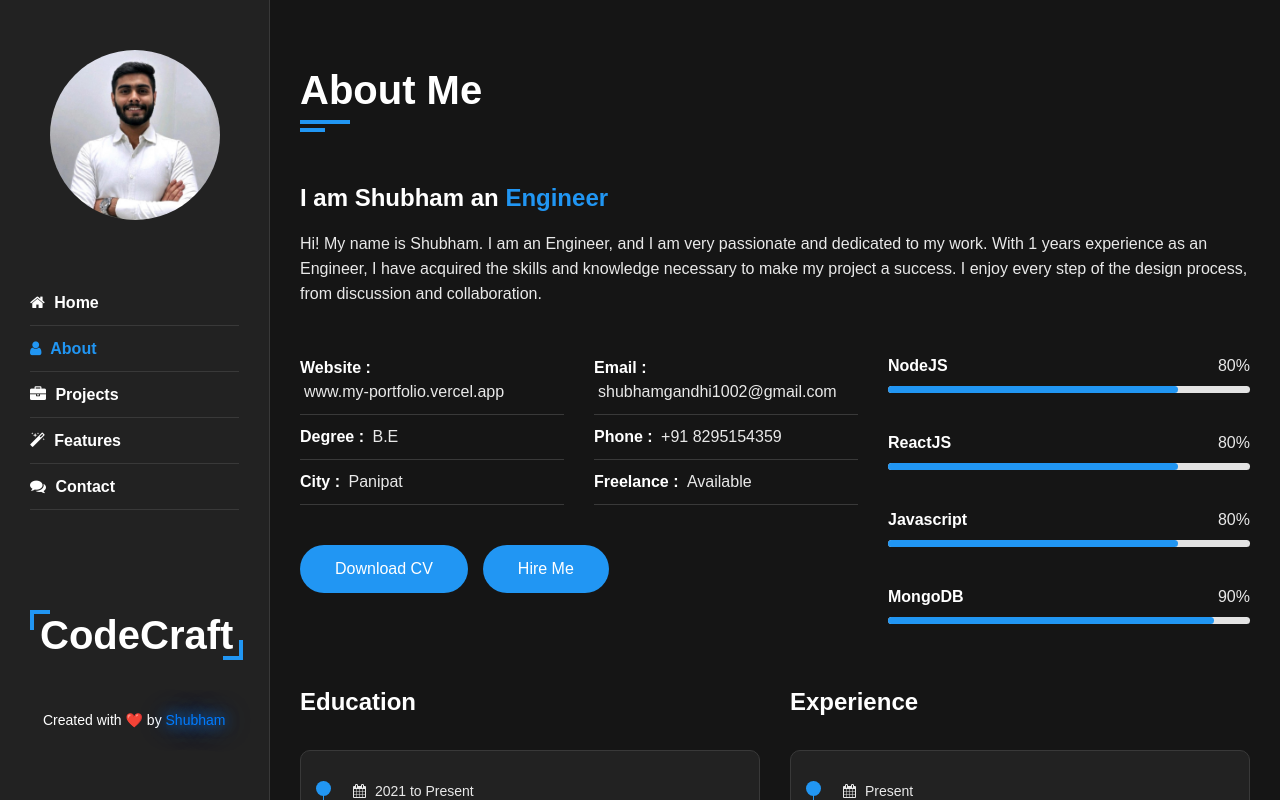
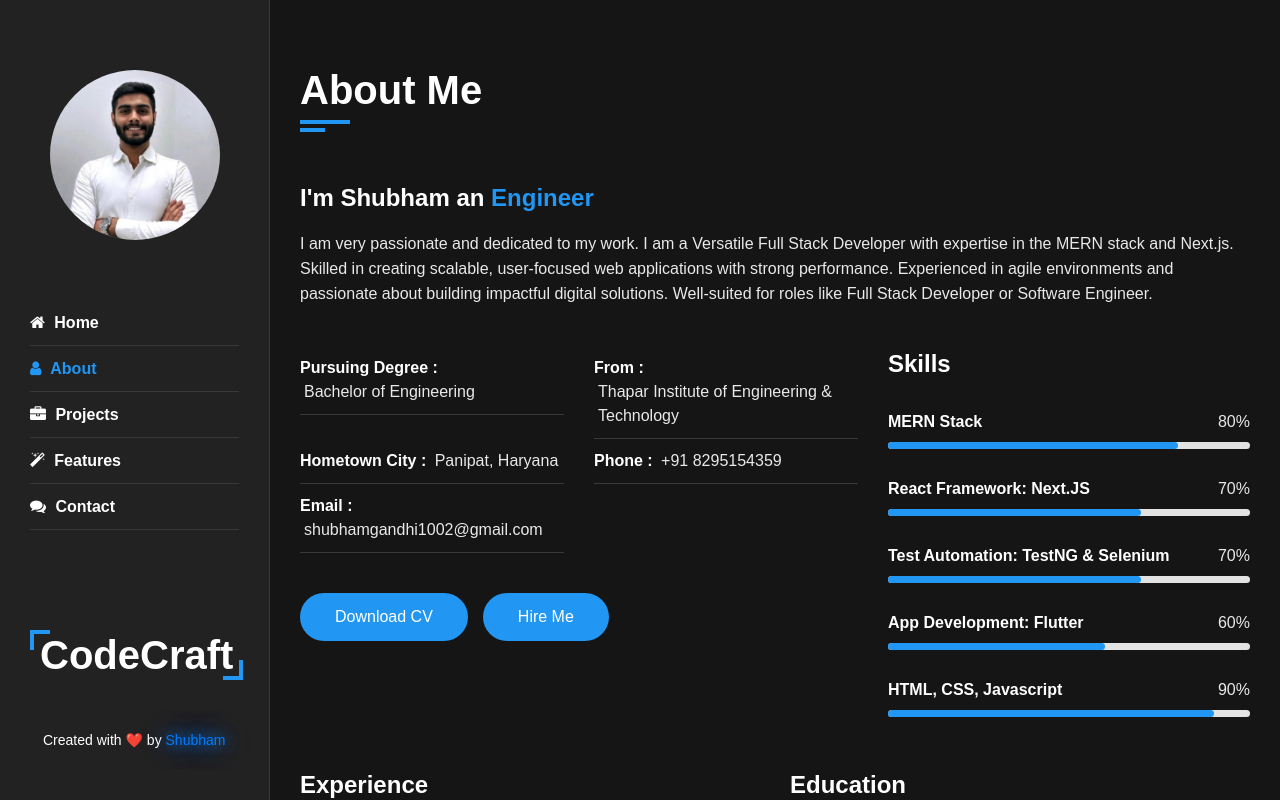
Before and after one commit to 9550shubham/CodeCraft, a Next.js app: page /about in a window 1280 px wide. Built offline with nearby package versions, Linux system fonts and the light colour scheme; what tailwindcss-iconify would draw is missing.

Commit message:
about, projects done

```diff
--- a/src/app/about/page.jsx
+++ b/src/app/about/page.jsx
@@ -15,15 +15,10 @@ const About = () => {
               <div className="row">
                 <div className="about-text padd-15">
                   <h2>
-                    I am Shubham an <span>Engineer</span>
+                    I'm Shubham an <span>Engineer</span>
                   </h2>
                   <p>
-                    Hi! My name is Shubham. I am an Engineer, and I am very
-                    passionate and dedicated to my work. With 1 years experience as
-                    an Engineer, I have acquired the skills and knowledge
-                    necessary to make my project a success. I enjoy every step of
-                    the design process, from discussion and collaboration.
-                  </p>
+                  I am very passionate and dedicated to my work. I am a Versatile Full Stack Developer with expertise in the MERN stack and Next.js. Skilled in creating scalable, user-focused web applications with strong performance. Experienced in agile environments and passionate about building impactful digital solutions. Well-suited for roles like Full Stack Developer or Software Engineer.</p>
                 </div>
               </div>
               <div className="row">
@@ -31,34 +26,29 @@ const About = () => {
                   <div className="row">
                     <div className="info-item padd-15">
                       <p>
-                        Website : <span>www.my-portfolio.vercel.app</span>
+                        Pursuing Degree : <span>Bachelor of Engineering</span>
                       </p>
                     </div>
                     <div className="info-item padd-15">
                       <p>
-                        Email : <span>shubhamgandhi1002@gmail.com</span>
+                        From : <span>Thapar Institute of Engineering & Technology</span>
                       </p>
                     </div>
                     <div className="info-item padd-15">
                       <p>
-                        Degree : <span>B.E</span>
+                        Hometown City : <span>Panipat, Haryana</span>
                       </p>
                     </div>
                     <div className="info-item padd-15">
                       <p>
-                        Phone : <span>+91 8295154359</span>
+                        Phone : <span><a href="tel:+918295154359">+91 8295154359</a></span>
                       </p>
                     </div>
                     <div className="info-item padd-15">
-                      <p>
-                        City : <span>Panipat</span>
-                      </p>
-                    </div>
-                    <div className="info-item padd-15">
-                      <p>
-                        Freelance : <span>Available</span>
-                      </p>
-                    </div>
+                    <p>
+                      Email : <span><a href="mailto:shubhamgandhi1002@gmail.com">shubhamgandhi1002@gmail.com</a></span>
+                    </p>
+                  </div>
                   </div>
                   <div className="row">
                     <div className="buttons padd-15">
@@ -77,30 +67,38 @@ const About = () => {
                   </div>
                 </div>
                 <div className="skills padd-15">
+                <h3 className="title">Skills</h3>
                   <div className="row">
                     <div className="skill-item padd-15">
-                      <h5>NodeJS</h5>
+                      <h5>MERN Stack</h5>
                       <div className="progress">
                         <div className="progress-in" style={{ width: "80%" }} />
                         <div className="skill-percent">80%</div>
                       </div>
                     </div>
                     <div className="skill-item padd-15">
-                      <h5>ReactJS</h5>
+                      <h5>React Framework: Next.JS</h5>
                       <div className="progress">
-                        <div className="progress-in" style={{ width: "80%" }} />
-                        <div className="skill-percent">80%</div>
+                        <div className="progress-in" style={{ width: "70%" }} />
+                        <div className="skill-percent">70%</div>
                       </div>
                     </div>
                     <div className="skill-item padd-15">
-                      <h5>Javascript</h5>
+                      <h5>Test Automation: TestNG & Selenium </h5>
                       <div className="progress">
-                        <div className="progress-in" style={{ width: "80%" }} />
-                        <div className="skill-percent">80%</div>
+                        <div className="progress-in" style={{ width: "70%" }} />
+                        <div className="skill-percent">70%</div>
                       </div>
                     </div>
                     <div className="skill-item padd-15">
-                      <h5>MongoDB</h5>
+                      <h5>App Development: Flutter</h5>
+                      <div className="progress">
+                        <div className="progress-in" style={{ width: "60%" }} />
+                        <div className="skill-percent">60%</div>
+                      </div>
+                    </div>
+                    <div className="skill-item padd-15">
+                      <h5>HTML, CSS, Javascript</h5>
                       <div className="progress">
                         <div className="progress-in" style={{ width: "90%" }} />
                         <div className="skill-percent">90%</div>
@@ -110,22 +108,23 @@ const About = () => {
                 </div>
               </div>
               <div className="row">
-                <div className="education padd-15">
-                  <h3 className="title">Education</h3>
+                <div className="experience padd-15">
+                  <h3 className="title">Experience</h3>
                   <div className="row">
                     <div className="timeline-box padd-15">
                       <div className="timeline shadow-dark">
                         {/* Timeline Item */}
                         <div className="timeline-item">
                           <div className="circle-dot" />
+                          <h4 className="timeline-title">Full Stack Developer Interned</h4>
+                          <p className="timeline-text underline">
+                            <i>Developreneurs Tech Ltd.</i>
+                          </p>
                           <h6 className="timeline-date">
-                            <i className="fa fa-calendar" /> 2021 to Present
+                            <i className="fa fa-calendar" /> April'24 to August'24
                           </h6>
-                          <h4 className="timeline-title">
-                            TIET
-                          </h4>
                           <p className="timeline-text">
-                            Since 2021 I started to learn Programming.
+                          Developed a secure trucking website for a Canadian startup, enhancing operational efficiency by 25%. Designed a company portfolio to showcase achievements, and actively contributed to agile processes, ensuring timely project delivery.
                           </p>
                         </div>
                         {/* Timeline Item end */}
@@ -161,8 +160,8 @@ const About = () => {
                     </div>
                   </div>
                 </div>
-                <div className="experience padd-15">
-                  <h3 className="title">Experience</h3>
+                <div className="education padd-15">
+                  <h3 className="title">Education</h3>
                   <div className="row">
                     <div className="timeline-box padd-15">
                       <div className="timeline shadow-dark">
--- a/src/app/projects/page.jsx
+++ b/src/app/projects/page.jsx
@@ -18,12 +18,15 @@ const Projects = () => {
                 </div>
                 <div className="portfolio-info font-semibold">
                   <h4 style={{color:'#2196F3'}}>Company Website</h4>
-                  <p>Developed and maintained the backend infrastructure using Node.js and Express.js with MVC architecture. Implemented Role-Based Access Control (RBAC) with MongoDB to enhance security and operational efficiency. Collaborated with a team to deliver a secure and scalable platform.</p>
                   <div className="icon">
+                    <a href="http://ttms.live/" target="_blank" rel="noopener noreferrer">
                       <i className="fa fa-search" />
+                    </a>
                   </div>
                 </div>
               </div>
+              <p className='px-3'>Decentralizing the entire company that transports goods along with the truck drivers and minimizing the manual work of the sheets by automating them all on a single platform.</p>
+              <p className='px-3 underline' style={{ color: '#939292' }}>Full Stack Developer at DTL</p>
             </div>
             <div className="portfolio-item padd-15" data-category="web-design">
               <div className="portfolio-item-inner shadow-dark">
@@ -32,12 +35,15 @@ const Projects = () => {
                 </div>
                 <div className="portfolio-info font-semibold">
                   <h4 style={{color:'#2196F3'}}>Academic Project: Digital Mess</h4>
-                  <p>Led the development of a full-stack web application using the MERN stack. The project focused on efficient meal planning for students, integrating features like calendar-based booking, QR code access, and improved record-keeping.</p>
                   <div className="icon">
+                    <a href="https://digital-mess-client.vercel.app/" target="_blank" rel="noopener noreferrer">
                       <i className="fa fa-search" />
+                    </a>
                   </div>
                 </div>
               </div>
+              <p className='px-3'>Led the development of a full-stack web application using the MERN stack. The project focused on efficient meal planning for students, integrating features like calendar-based booking, QR code access, and improved record-keeping.</p>
+              <p className='px-3 underline' style={{ color: '#939292' }}>Leader of Academic Project</p>
             </div>
             <div className="portfolio-item padd-15" data-category="web-design">
               <div className="portfolio-item-inner shadow-dark">
@@ -46,12 +52,15 @@ const Projects = () => {
                 </div>
                 <div className="portfolio-info">
                   <h4 style={{color:'#2196F3'}}>Company Webisite</h4>
-
                   <div className="icon">
+                    <a href="https://www.cognifai.io/" target="_blank" rel="noopener noreferrer">
                       <i className="fa fa-search" />
+                    </a>
                   </div>
                 </div>
               </div>
+              <p className='px-3'>Bridging the gap between psychologists and patients, reducing their workload by integrating a friendly chatbot. Built a web app using React.js and took an intiative for Mobile app with Flutter. Conducted TestNG testing, reducing bugs by 30%.</p>
+              <p className='px-3 underline' style={{ color: '#939292' }}>Software Engineer Intern at CognifAI</p>
             </div>
             <div
               className="portfolio-item padd-15"
@@ -62,12 +71,16 @@ const Projects = () => {
                   <img src="/imgs/projects/E-Commerce.jpg" alt="portfolio" />
                 </div>
                 <div className="portfolio-info">
-                  <h4 style={{color:'#2196F3'}}>Banner Design</h4>
+                  <h4 style={{color:'#2196F3'}}>Flutter app with Node.js</h4>
                   <div className="icon">
+                    <a href="https://github.com/9550shubham/E_Commerce_App" target="_blank" rel="noopener noreferrer">
                       <i className="fa fa-search" />
+                    </a>
                   </div>
                 </div>
               </div>
+              <p className='px-3'>Developed a dynamic e-commerce platform with user authentication, daily deals, product ratings, and seller management. Enhanced user engagement and streamlined admin operations with advanced analytics features.</p>
+              <p className='px-3 underline' style={{ color: '#939292' }}>Individual Project</p>
             </div>
             <div className="portfolio-item padd-15" data-category="wordpress">
               <div className="portfolio-item-inner shadow-dark">
@@ -75,12 +88,16 @@ const Projects = () => {
                   <img src="/imgs/projects/DropEase.jpg" alt="portfolio" />
                 </div>
                 <div className="portfolio-info">
-                  <h4 style={{color:'#2196F3'}}>Wordpress</h4>
+                  <h4 style={{color:'#2196F3'}}>Campus Food Delivery App</h4>
                   <div className="icon">
+                    <a href="https://github.com/9550shubham/DropEase-FoodDeliveryApp" target="_blank" rel="noopener noreferrer">
                       <i className="fa fa-search" />
+                    </a>
                   </div>
                 </div>
               </div>
+              <p className='px-3'>Designed a Flutter-based food delivery app for campus use, featuring Firebase login authentication. The app addresses the gap where mainstream delivery services don't operate, ensuring timely food delivery within the campus.</p>
+              <p className='px-3 underline' style={{ color: '#939292' }}>Group Project</p>
             </div>
             <div className="portfolio-item padd-15" data-category="web-design">
               <div className="portfolio-item-inner shadow-dark">
@@ -88,12 +105,16 @@ const Projects = () => {
                   <img src="/imgs/projects/CovidTrackerApp.png" alt="portfolio" />
                 </div>
                 <div className="portfolio-info">
-                  <h4 style={{color:'#2196F3'}}>Web Design</h4>
+                  <h4 style={{color:'#2196F3'}}>COVID-19 Tracker App</h4>
                   <div className="icon">
+                    <a href="https://github.com/9550shubham/COVID-19-Tracker-App" target="_blank" rel="noopener noreferrer">
                       <i className="fa fa-search" />
+                    </a>
                   </div>
                 </div>
               </div>
+              <p className='px-3'>Developed a COVID-19 tracker app that monitors global and country-specific cases, including total deaths, recoveries, and active cases. Integrated APIs to fetch real-time data on daily deaths, recoveries, and ongoing cases.</p>
+              <p className='px-3 underline' style={{ color: '#939292' }}>Individual Project</p>
             </div>
           </div>
         </div>
--- a/src/styles/style.css
+++ b/src/styles/style.css
@@ -365,7 +365,7 @@ select {
 .logo-container {
   display: flex;
   justify-content: center;
-  margin: 20px 0;
+  margin: 40px 0px 0px 0px;
 }
 .logo-image {
   width: 170px;
@@ -511,7 +511,7 @@ select {
   position: relative;
 }
 .about .about-content .skills .skill-item {
-  margin-bottom: 30px;
+  margin-bottom: 20px;
 }
 .about .about-content .skills .skill-item .progress .progress-in {
   position: absolute;
@@ -543,7 +543,7 @@ select {
 }
 .about .about-content h3.title {
   font-size: 24px;
-  margin-bottom: 30px;
+  margin-bottom: 20px;
   font-weight: 700;
   color: #302e4d;
 }
@@ -562,7 +562,7 @@ select {
 .about .about-content .timeline .timeline-item {
   position: relative;
   padding-left: 37px;
-  padding-bottom: 50px;
+  padding-bottom: 35px;
 }
 .about .about-content .timeline .timeline-item:last-child {
   padding-bottom: 50px;
@@ -586,7 +586,7 @@ select {
 .about .about-content .timeline .timeline-date {
   font-weight: 400;
   font-size: 14px;
-  margin-bottom: 12px;
+  margin-bottom: 8px;
   color: #504e70;
 }
 .about .about-content .timeline .timeline-date .fa {
@@ -594,14 +594,14 @@ select {
 }
 .about .about-content .timeline .timeline-title {
   font-weight: 700;
-  font-size: 18px;
-  margin-bottom: 15px;
+  font-size: 16px;
+  margin-bottom: 2px;
   text-transform: capitalize;
   color: #302e4d;
 }
 .about .about-content .timeline .timeline-text {
-  font-size: 16px;
-  line-height: 25px;
+  font-size: 14px;
+  line-height: 20px;
   color: #504e70;
   margin: 0;
 }
@@ -963,12 +963,14 @@ select {
 .blog .blog-item-inner .blog-info .blog-description,
 .service .service-item .service-item-inner p,
 .about .about-content .timeline .timeline-text,
-.about .about-content .timeline .timeline-date,
 .about .about-content .skills .skill-item .skill-percent,
 .about .about-content .personal-info .info-item p span,
 .about .about-content .about-text p,
 .home .intro p {
   color: #e9e9e9;
+}
+.about .about-content .timeline .timeline-date{
+  color: #2196F3;
 }
 .aside,
 .contact .contact-form .form-item .form-control,
```
Also changed, not shown: 1 other file (tests, documents, lock files or other folders). Lines whose indentation alone changed are shown as unchanged.
